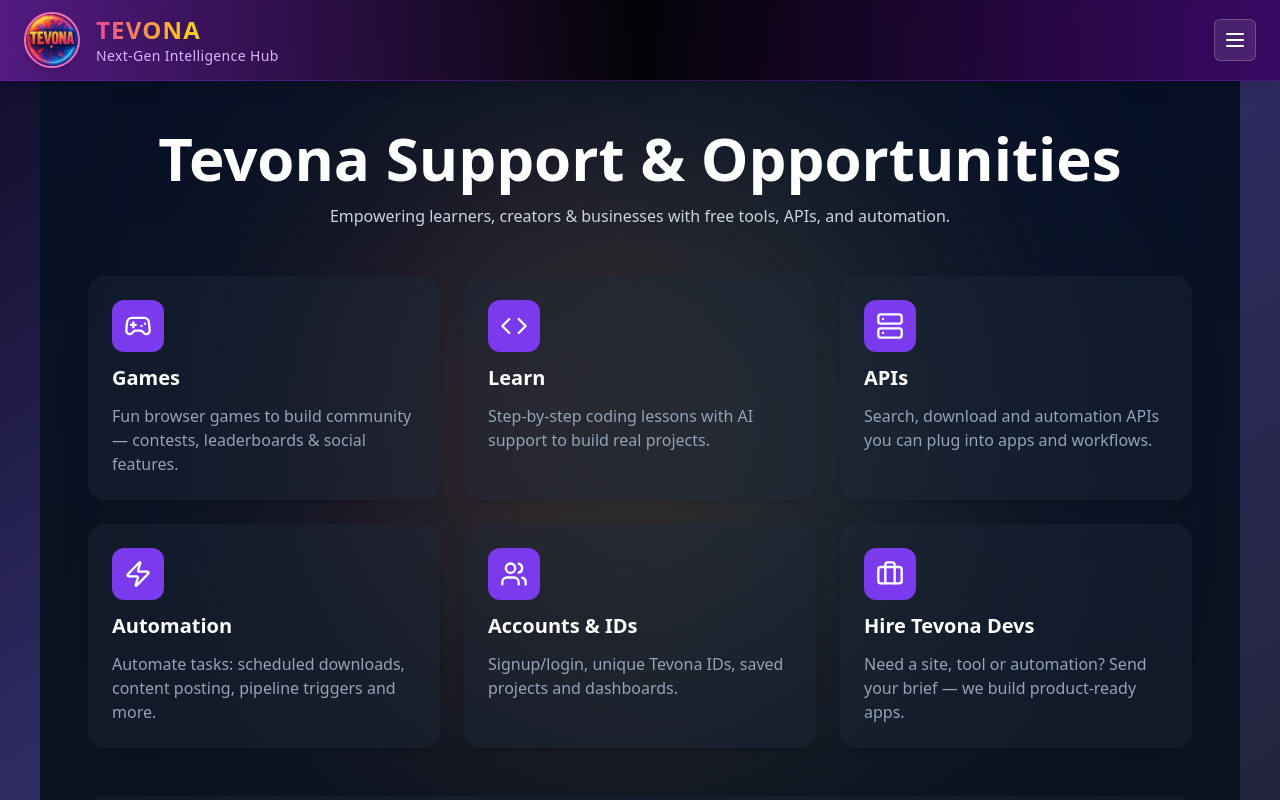
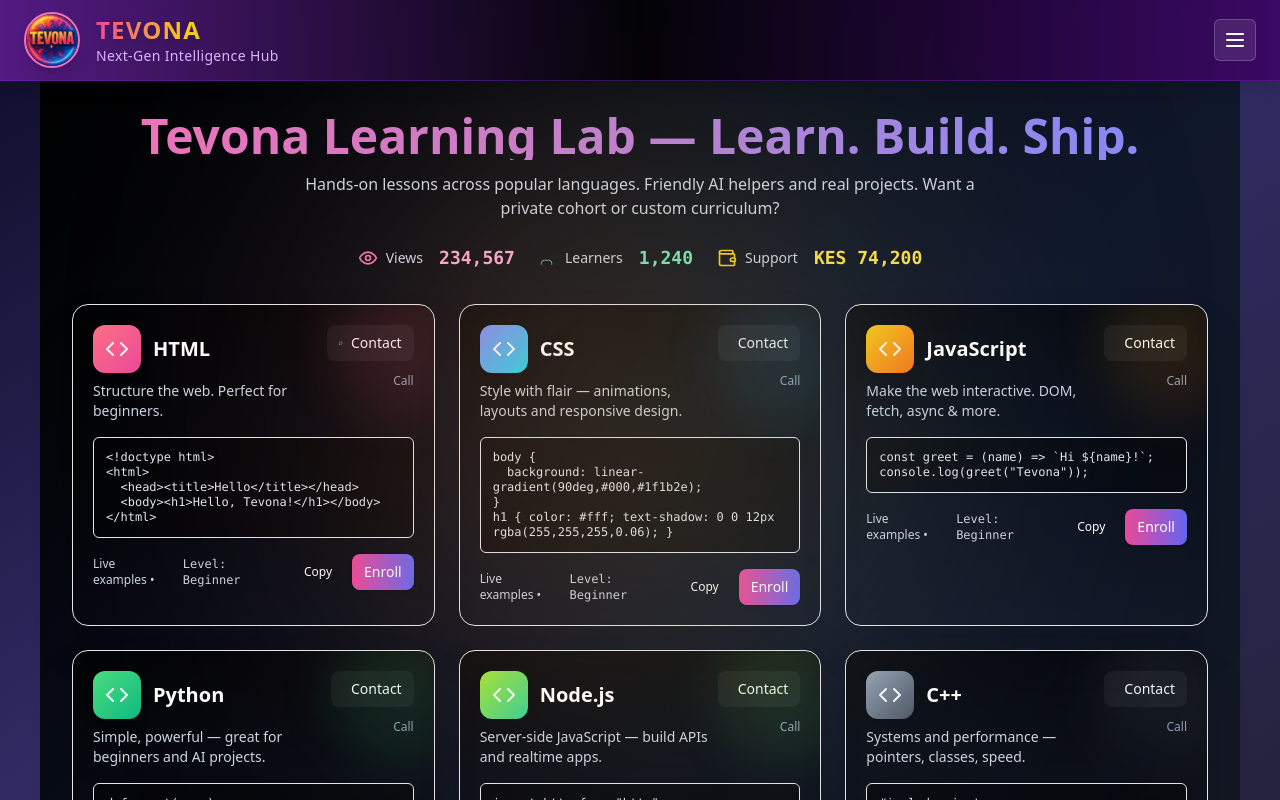
Before and after one commit to tenova-ke/tenova, a Next.js app: page /pricing in a window 1280 px wide. Built offline with nearby package versions, Linux system fonts and the light colour scheme.

Commit message:
Update page.tsx

```diff
--- a/app/pricing/page.tsx
+++ b/app/pricing/page.tsx
@@ -1,153 +1,311 @@
+// app/pricing/page.tsx
 "use client";
 
-import React from "react";
+import React, { useEffect, useState } from "react";
 import { motion } from "framer-motion";
-import { TypeAnimation } from "react-type-animation";
-import ReactPlayer from "react-player";
-import ReactMarkdown from "react-markdown";
 import {
-  Gift,
-  Users,
-  Code,
-  Gamepad2,
-  Server,
-  Briefcase,
-  Phone,
-  Mail,
   MessageCircle,
-  Zap,
-  ImageIcon,
-  Facebook,
-  Instagram,
-  Twitter,
+  Eye,
+  Wallet,
+  Code as CodeIcon,
 } from "lucide-react";
 
-export default function SupportOpportunitiesPage() {
-  const wa = (text: string) =>
-    `https://wa.me/254758476795?text=${encodeURIComponent(text)}`;
+const PHONE = "+254758476795";
+const WHA = (t = "") =>
+  `https://wa.me/254758476795?text=${encodeURIComponent(t || "Hello Wanga")}`;
+const TEL = `tel:${PHONE}`;
 
-  const ctas = {
-    support: wa("Hi Tevona, I want to support Tevona. How can I help?"),
-    submitAd: wa(
-      "Hello Tevona, I want to submit an image/video banner for advertising. Please advise."
-    ),
-    applyLearner: wa(
-      "Hi Tevona, I want to apply as a learner at Tevona. Please guide me."
-    ),
-    hireUs: wa(
-      "Hello Tevona team, I want to hire you for a website/project. Let's talk."
-    ),
+type Lang = {
+  id: string;
+  name: string;
+  sample: string;
+  desc: string;
+  colorFrom: string;
+  colorTo: string;
 };
 
-  const features = [
+const LANGS: Lang[] = [
   {
-      icon: <Gamepad2 className="w-7 h-7 text-white" />,
-      title: "Games",
-      desc: "Fun browser games to build community — contests, leaderboards & social features.",
+    id: "html",
+    name: "HTML",
+    sample: `<!doctype html>
+<html>
+  <head><title>Hello</title></head>
+  <body><h1>Hello, Tevona!</h1></body>
+</html>`,
+    desc: "Structure the web. Perfect for beginners.",
+    colorFrom: "from-rose-400",
+    colorTo: "to-pink-500",
   },
   {
-      icon: <Code className="w-7 h-7 text-white" />,
-      title: "Learn",
-      desc: "Step-by-step coding lessons with AI support to build real projects.",
+    id: "css",
+    name: "CSS",
+    sample: `body {
+  background: linear-gradient(90deg,#000,#1f1b2e);
+}
+h1 { color: #fff; text-shadow: 0 0 12px rgba(255,255,255,0.06); }`,
+    desc: "Style with flair — animations, layouts and responsive design.",
+    colorFrom: "from-indigo-400",
+    colorTo: "to-cyan-400",
   },
   {
-      icon: <Server className="w-7 h-7 text-white" />,
-      title: "APIs",
-      desc: "Search, download and automation APIs you can plug into apps and workflows.",
+    id: "js",
+    name: "JavaScript",
+    sample: `const greet = (name) => \`Hi \${name}!\`;
+console.log(greet("Tevona"));`,
+    desc: "Make the web interactive. DOM, fetch, async & more.",
+    colorFrom: "from-yellow-400",
+    colorTo: "to-orange-500",
   },
   {
-      icon: <Zap className="w-7 h-7 text-white" />,
-      title: "Automation",
-      desc: "Automate tasks: scheduled downloads, content posting, pipeline triggers and more.",
+    id: "python",
+    name: "Python",
+    sample: `def greet(name):
+    return f"Hello, {name}"
+print(greet("Tevona"))`,
+    desc: "Simple, powerful — great for beginners and AI projects.",
+    colorFrom: "from-green-400",
+    colorTo: "to-emerald-500",
   },
   {
-      icon: <Users className="w-7 h-7 text-white" />,
-      title: "Accounts & IDs",
-      desc: "Signup/login, unique Tevona IDs, saved projects and dashboards.",
+    id: "node",
+    name: "Node.js",
+    sample: `import http from "http";
+http.createServer((req,res)=>res.end("ok")).listen(3000);`,
+    desc: "Server-side JavaScript — build APIs and realtime apps.",
+    colorFrom: "from-lime-400",
+    colorTo: "to-emerald-400",
   },
   {
-      icon: <Briefcase className="w-7 h-7 text-white" />,
-      title: "Hire Tevona Devs",
-      desc: "Need a site, tool or automation? Send your brief — we build product-ready apps.",
+    id: "cpp",
+    name: "C++",
+    sample: `#include <iostream>
+int main(){ std::cout<<"Hello\\n"; return 0; }`,
+    desc: "Systems and performance — pointers, classes, speed.",
+    colorFrom: "from-slate-400",
+    colorTo: "to-gray-600",
+  },
+  {
+    id: "csharp",
+    name: "C#",
+    sample: `using System;
+class App { static void Main(){ Console.WriteLine("Hi"); } }`,
+    desc: "App and game development, strong typed and productive.",
+    colorFrom: "from-blue-400",
+    colorTo: "to-indigo-600",
+  },
+  {
+    id: "java",
+    name: "Java",
+    sample: `public class Main{
+  public static void main(String[] args){
+    System.out.println("Hello");
+  }
+}`,
+    desc: "Enterprise, Android and solid engineering fundamentals.",
+    colorFrom: "from-red-400",
+    colorTo: "to-rose-600",
+  },
+  {
+    id: "shell",
+    name: "Shell",
+    sample: `#!/bin/bash
+echo "Deploying..."`,
+    desc: "Automate tasks, scripts and deployment workflows.",
+    colorFrom: "from-gray-500",
+    colorTo: "to-gray-700",
   },
 ];
 
-  const faqMd = `
-**Frequently Asked**
+function useCount(target: number, duration = 1400) {
+  const [value, setValue] = useState(0);
+  useEffect(() => {
+    let start = performance.now();
+    let raf = 0;
+    function step(now: number) {
+      const t = Math.min(1, (now - start) / duration);
+      setValue(Math.floor(t * target));
+      if (t < 1) raf = requestAnimationFrame(step);
+    }
+    raf = requestAnimationFrame(step);
+    return () => cancelAnimationFrame(raf);
+  }, [target, duration]);
+  return value;
+}
 
-**Can I support Tevona without paying?**
-Yes — you can donate, share our tools, or submit content. Support keeps everything free.
+export default function SupportLearningPage() {
+  const views = useCount(234567);
+  const learners = useCount(1240);
+  const wallet = useCount(74200);
 
-**How do I submit an ad?**
-Send your image or short video to WhatsApp at +254758476795 and include your text and link. We’ll craft the ad and promote it.
+  const [copiedId, setCopiedId] = useState<string | null>(null);
 
-**What payment methods do you accept?**
-M-Pesa (0758476795), PayPal (contact us), or direct WhatsApp.
-
-**Do you offer custom development?**
-Yes. We build websites, APIs and automation. Send a project brief to tevona09@gmail.com or WhatsApp us.
-`;
+  async function copySample(id: string, sample: string) {
+    try {
+      await navigator.clipboard.writeText(sample);
+      setCopiedId(id);
+      setTimeout(() => setCopiedId(null), 1700);
+    } catch {
+      // silent fail
+    }
+  }
 
   return (
-    <main className="min-h-screen bg-gradient-to-b from-[#071025] via-[#0b1220] to-[#081022] text-white py-12">
-      {/* Page content */}
-      <section className="relative z-10 max-w-6xl mx-auto px-6">
-        {/* Hero */}
-        <div className="text-center mb-12">
-          <motion.h1
-            initial={{ opacity: 0, y: -30 }}
-            animate={{ opacity: 1, y: 0 }}
-            className="text-4xl md:text-6xl font-bold"
-          >
-            Tevona Support & Opportunities
-          </motion.h1>
-          <p className="mt-4 text-slate-300 max-w-2xl mx-auto">
-            Empowering learners, creators & businesses with free tools, APIs, and automation.
+    <main className="min-h-screen bg-gradient-to-br from-black via-slate-900 to-zinc-900 text-white p-8">
+      <header className="max-w-6xl mx-auto text-center mb-8">
+        <h1 className="text-4xl md:text-5xl font-extrabold mb-3 bg-clip-text text-transparent bg-gradient-to-r from-pink-400 to-indigo-400">
+          Tevona Learning Lab — Learn. Build. Ship.
+        </h1>
+        <p className="text-slate-300 max-w-2xl mx-auto">
+          Hands-on lessons across popular languages. Friendly AI helpers and real projects. Want a private cohort or custom curriculum?
         </p>
+
+        <div className="flex items-center justify-center gap-6 mt-6">
+          <div className="flex items-center gap-2">
+            <Eye className="w-5 h-5 text-pink-400" />
+            <div className="text-sm text-slate-300">Views</div>
+            <div className="ml-2 font-mono font-bold text-lg text-pink-300">{views.toLocaleString()}</div>
           </div>
 
-        {/* Features */}
-        <div className="grid md:grid-cols-3 gap-6">
-          {features.map((f, i) => (
-            <div
-              key={i}
-              className="bg-slate-800/40 rounded-2xl p-6 flex flex-col items-start space-y-3 shadow-md hover:shadow-lg transition"
-            >
-              <div className="p-3 rounded-xl bg-violet-600">{f.icon}</div>
-              <h3 className="text-xl font-semibold">{f.title}</h3>
-              <p className="text-slate-400">{f.desc}</p>
-            </div>
-          ))}
+          <div className="flex items-center gap-2">
+            <svg width="18" height="18" className="text-emerald-300" viewBox="0 0 24 24" fill="none" stroke="currentColor"><path d="M17 21v-2a4 4 0 00-4-4H7a4 4 0 00-4 4v2"/></svg>
+            <div className="text-sm text-slate-300">Learners</div>
+            <div className="ml-2 font-mono font-bold text-lg text-emerald-300">{learners.toLocaleString()}</div>
           </div>
 
-        {/* FAQ */}
-        <div className="mt-12 bg-slate-800/40 rounded-2xl p-6">
-          <ReactMarkdown className="prose prose-invert">{faqMd}</ReactMarkdown>
+          <div className="flex items-center gap-2">
+            <Wallet className="w-5 h-5 text-yellow-400" />
+            <div className="text-sm text-slate-300">Support</div>
+            <div className="ml-2 font-mono font-bold text-lg text-yellow-300">KES {wallet.toLocaleString()}</div>
+          </div>
+        </div>
+      </header>
+
+      <section className="max-w-6xl mx-auto grid gap-6 md:grid-cols-2 lg:grid-cols-3">
+        {LANGS.map((lang, i) => (
+          <motion.article
+            key={lang.id}
+            className="relative group overflow-hidden rounded-2xl p-5 border border-white/6 shadow-2xl bg-gradient-to-b from-black/60 to-white/2"
+            initial={{ opacity: 0, y: 20 }}
+            animate={{ opacity: 1, y: 0 }}
+            transition={{ delay: 0.06 * i, type: "spring", stiffness: 90 }}
+            whileHover={{ scale: 1.03, y: -8 }}
+          >
+            <FloatingBadge colorFrom={lang.colorFrom} colorTo={lang.colorTo} />
+
+            <div className="flex items-start justify-between">
+              <div>
+                <div className="flex items-center gap-3">
+                  <div className={`w-12 h-12 rounded-xl bg-gradient-to-br ${lang.colorFrom} ${lang.colorTo} flex items-center justify-center shadow-lg`}>
+                    <CodeIcon className="w-6 h-6 opacity-95" />
+                  </div>
+                  <h3 className="text-xl font-semibold">{lang.name}</h3>
+                </div>
+                <p className="text-sm text-slate-300 mt-2">{lang.desc}</p>
               </div>
 
-        {/* Contacts & Socials */}
-        <div className="mt-12 text-center space-y-3">
-          <h2 className="text-2xl font-semibold">Contact Us</h2>
-          <p>Phone: <a href="tel:+254758476795">+254 758 476 795</a></p>
-          <p>Email: <a href="mailto:tevona09@gmail.com">tevona09@gmail.com</a></p>
-          <p>WhatsApp: <a href="https://wa.me/254758476795">Chat with us</a></p>
-
-          <div className="flex justify-center space-x-4 mt-3 text-slate-400">
-            <a href="https://facebook.com/trackerwanga" target="_blank">Facebook</a>
-            <a href="https://instagram.com/trackerwanga" target="_blank">Instagram</a>
-            <a href="https://tiktok.com/@trackerwanga" target="_blank">TikTok</a>
-            <a href="https://twitter.com/trackerwanga" target="_blank">Twitter</a>
+              <div className="text-right">
+                <a
+                  className="inline-flex items-center gap-2 px-3 py-2 rounded-lg bg-white/5 text-sm hover:bg-white/8 transition"
+                  href={WHA(`Hi Wanga, I'm interested in ${lang.name} lessons`)}
+                  target="_blank"
+                  rel="noopener noreferrer"
+                >
+                  <MessageCircle className="w-4 h-4" /> Contact
+                </a>
+                <a
+                  className="block mt-3 text-xs text-slate-400"
+                  href={TEL}
+                >
+                  Call
+                </a>
               </div>
             </div>
 
-        {/* Footer */}
-        <footer className="mt-12 text-center text-slate-400">
-          <div>Tevona — Free tools for learners, creators & builders.</div>
-          <div className="mt-2 text-sm">
-            © {new Date().getFullYear()} Tevona. All rights reserved.
+            <div className="mt-4">
+              <div className="rounded-md overflow-auto border border-white/6 bg-black/40 p-3 text-sm">
+                <pre className="font-mono text-xs leading-tight text-slate-200 whitespace-pre-wrap">
+                  <code>{lang.sample}</code>
+                </pre>
               </div>
+            </div>
+
+            <div className="mt-4 flex items-center justify-between gap-3">
+              <div className="flex items-center gap-3 text-slate-300">
+                <small className="text-xs">Live examples •</small>
+                <span className="text-xs font-mono">Level: Beginner</span>
+              </div>
+
+              <div className="flex items-center gap-2">
+                <button
+                  onClick={() => copySample(lang.id, lang.sample)}
+                  className="inline-flex items-center gap-2 px-3 py-2 bg-white/6 rounded-lg text-xs hover:scale-105 transition"
+                  aria-label={`Copy ${lang.name} sample`}
+                >
+                  {copiedId === lang.id ? "Copied!" : "Copy"}
+                </button>
+
+                <a
+                  href={WHA(`Hi Wanga, I'd like private ${lang.name} lessons`)}
+                  target="_blank"
+                  rel="noopener noreferrer"
+                  className="inline-flex items-center gap-2 px-3 py-2 bg-gradient-to-r from-pink-500 to-indigo-500 rounded-lg text-white text-sm shadow"
+                >
+                  Enroll
+                </a>
+              </div>
+            </div>
+          </motion.article>
+        ))}
+      </section>
+
+      <section className="max-w-6xl mx-auto mt-10">
+        <div className="rounded-2xl p-6 bg-gradient-to-r from-white/3 to-white/5 border border-white/6 shadow-lg">
+          <h3 className="text-xl font-semibold">Want a custom course or hire us?</h3>
+          <p className="text-slate-300 mt-2">We create private cohorts, project-based learning, and developer teams for hire. Send your brief via WhatsApp or call.</p>
+          <div className="mt-4 flex flex-wrap gap-3">
+            <a href={WHA("Hello Tevona, I want a custom course / hire devs")} className="px-4 py-2 rounded-xl bg-emerald-500">WhatsApp</a>
+            <a href={TEL} className="px-4 py-2 rounded-xl bg-indigo-600">Call</a>
+            <a href="mailto:tevona09@gmail.com" className="px-4 py-2 rounded-xl bg-white/5">Email</a>
+          </div>
+        </div>
+      </section>
+
+      <footer className="max-w-6xl mx-auto mt-10 text-center text-slate-400">
+        © {new Date().getFullYear()} Tevona • trackerwanga (FB, IG, TikTok, Twitter)
       </footer>
-      </section>
+
+      <style jsx>{`
+        .floating-badge {
+          position: absolute;
+          right: -36px;
+          top: -28px;
+          width: 140px;
+          height: 140px;
+          filter: blur(28px);
+          opacity: 0.12;
+          transform: rotate(18deg);
+          z-index: 0;
+        }
+
+        @keyframes floaty {
+          0% { transform: translateY(0); }
+          50% { transform: translateY(-8px); }
+          100% { transform: translateY(0); }
+        }
+
+        article { animation: floaty 6s ease-in-out infinite; }
+      `}</style>
     </main>
   );
 }
+
+/* helpers kept inside file for easy copy-paste */
+function FloatingBadge({ colorFrom, colorTo }: { colorFrom: string; colorTo: string }) {
+  return (
+    <div
+      className={`floating-badge rounded-full bg-gradient-to-br ${colorFrom} ${colorTo}`}
+      aria-hidden
+    />
+  );
+                                                        }
```
Lines whose indentation alone changed are shown as unchanged.
